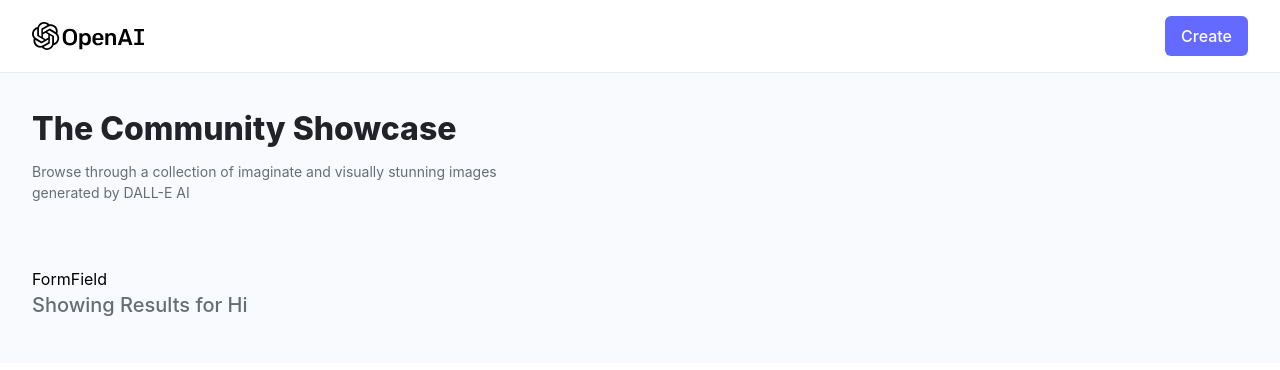
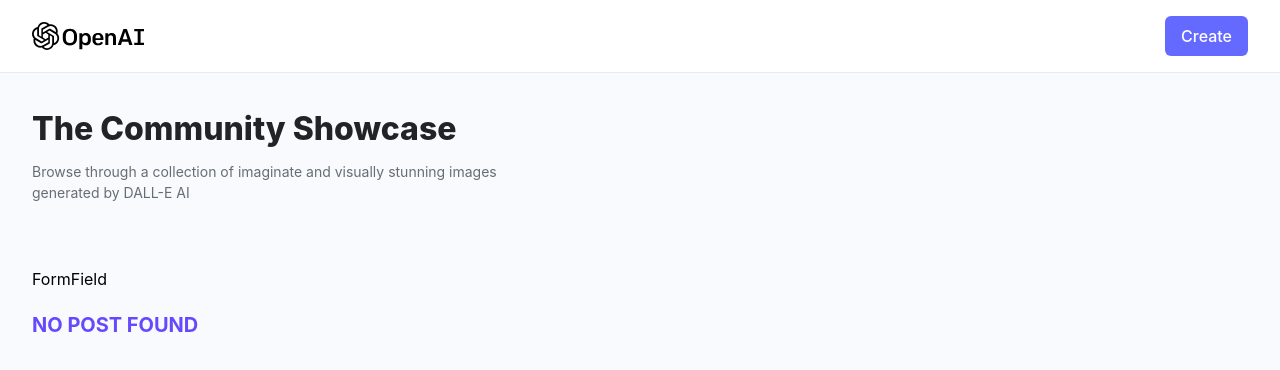
Before and after one commit to ParthSankpal/AI-Image-Generation, a React (Vite) app in the folder client/: page / in a window 1280 px wide. Shown: the top 370 px of the page. Built offline with nearby package versions, Linux system fonts and the light colour scheme; a web font is replaced by a local one.

Commit message:
Update Home.jsx

```diff
--- a/client/src/pages/Home.jsx
+++ b/client/src/pages/Home.jsx
@@ -6,12 +6,14 @@
     if(data?.length >0){
         return data.map((post)=> <Card key= {post_id} {...post}/>)
     }
+
+    return(<h2 className='mt-5 font-bold text-[#6449ff] text-xl uppercase'>{title}</h2>)
 }
 
 const Home = () => {
   const [loding, setLoding] = useState(false)
   const [allPosts, setAllPosts] = useState(null)
-  const [searchText, setSearchText] = useState("Hi")
+  const [searchText, setSearchText] = useState('')
 
   return (
     <section className='max-w-7xl mx-auto'>
@@ -30,7 +32,15 @@
                     <>
                         {searchText && (<h2 className='font-medium text-[#666e75] text-xl mb-3'>Showing Results for <span className='text-[#222328]'/>{searchText}</h2>)}
                         <div className='grid lg:grid-cols-4 sm:grid-cols-3 xs:grid-cols-2 grid-cols-1 gap-3'>
-
+                            {searchText ? (
+                                <RenderCards
+                                    data={[]}
+                                    title="No search result found"
+                                />
+                            ):(<RenderCards
+                                data={[]}
+                                title="No post found"
+                            />)}
                         </div>
                     </>
                 )
```
